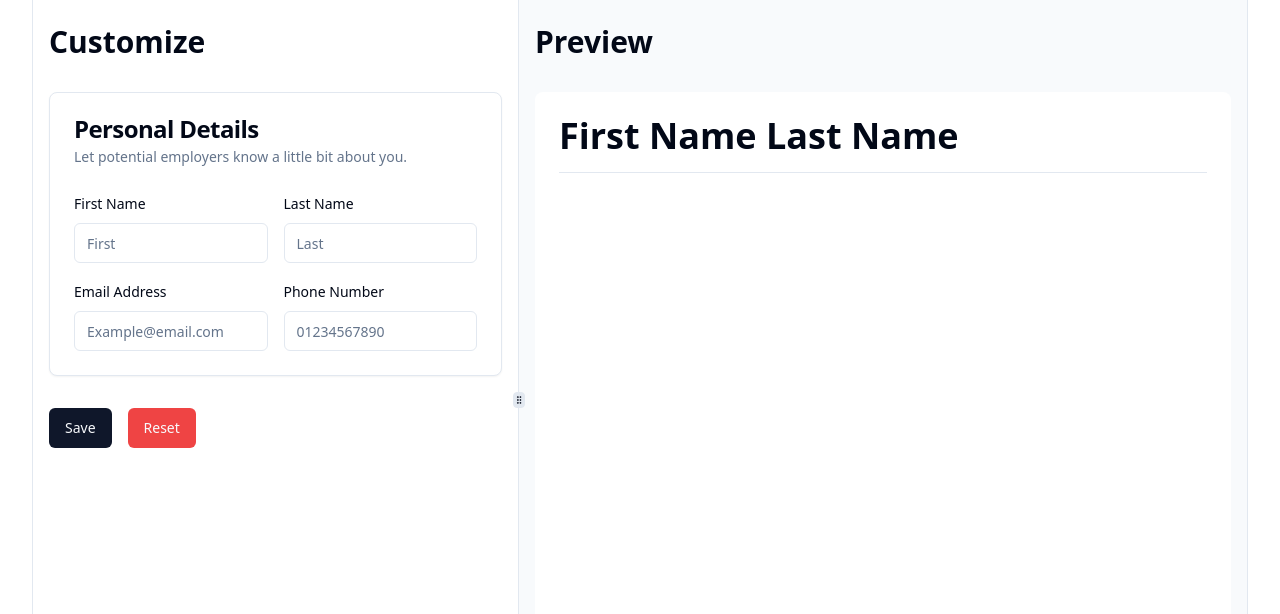
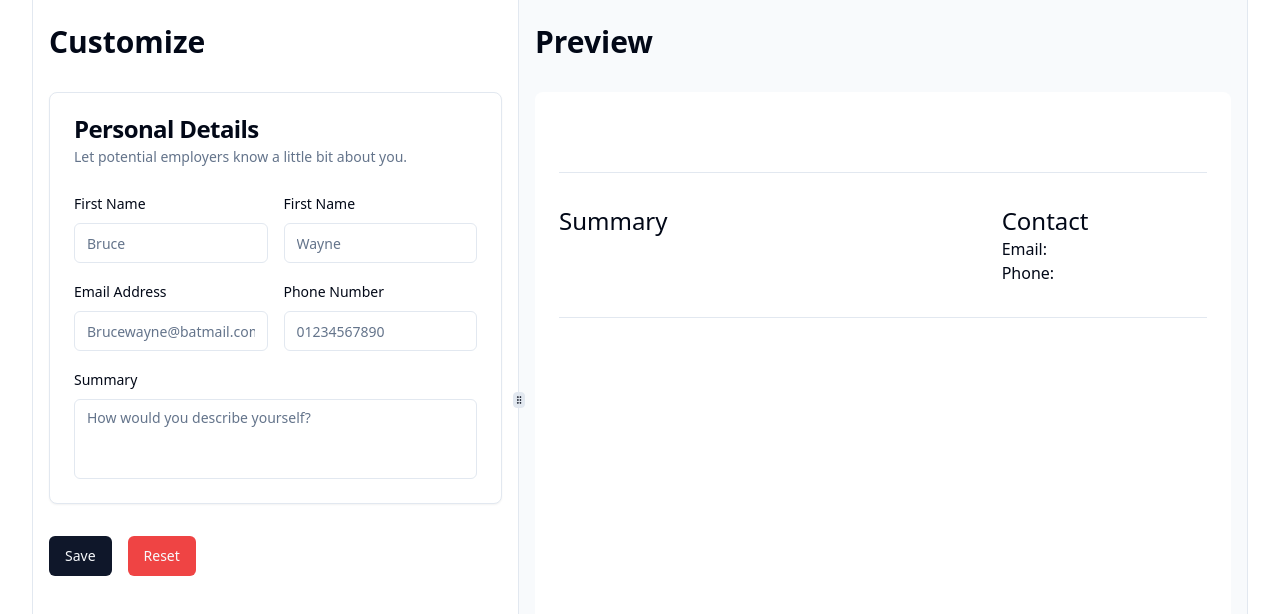
Before and after one commit to NatGlass/cv-builder, a React (Vite) app: page / in a window 1280 px wide. Shown: the top 614 px of the page. Built offline with nearby package versions, Linux system fonts and the light colour scheme.

Commit message:
summary input

```diff
--- a/src/components/customize-form.tsx
+++ b/src/components/customize-form.tsx
@@ -16,6 +16,7 @@ function CustomizeForm() {
         lastName: "",
         email: "",
         phone: "",
+        summary: "",
       },
     },
   });
--- a/src/components/preview.tsx
+++ b/src/components/preview.tsx
@@ -4,28 +4,38 @@ import { Separator } from "./ui/separator";
 function Preview() {
   const { formData } = useFormData();
   return (
-    <aside className="bg-slate-50 h-screen py-6 px-4 border-r">
+    <aside className="bg-slate-50 h-screen py-6 px-4 border-r ">
       <h1 className="text-3xl font-bold mb-8">Preview</h1>
-      <div className="w-full h-full min-w-[300px] bg-white rounded-lg">
+      <div className="w-full h-full min-w-[300px] bg-white rounded-lg overflow-hidden">
         <div className="p-6">
-          <h2 className="text-4xl font-bold mb-4">
-            {formData.personalDetails?.firstName ? (
-              <>{formData.personalDetails?.firstName}</>
-            ) : (
-              <>First Name</>
-            )}{" "}
-            {formData.personalDetails?.lastName ? (
-              <>{formData.personalDetails?.lastName}</>
-            ) : (
-              <>Last Name</>
-            )}{" "}
-          </h2>
+          <div>
+            <h2 className="text-4xl font-bold mb-4">
+              {formData.personalDetails?.firstName}
+              &nbsp;
+              {formData.personalDetails?.lastName}
+            </h2>
+            <Separator />
+          </div>
+          <section className="grid grid-cols-2 md:grid-cols-3 my-8 gap-x-4">
+            <div id="description" className="md:col-span-2">
+              <h2 className="text-2xl">Summary</h2>
+              <p className="max-w-prose">{formData.personalDetails?.summary}</p>
+            </div>
+            <div id="contact" className="md:col-span-1">
+              <h2 className="text-2xl">Contact</h2>
+              <div>
+                Email:&nbsp;
+                {formData.personalDetails?.email}
+              </div>
+              <div>
+                Phone:&nbsp;
+                {formData.personalDetails?.phone}
+              </div>
+            </div>
+          </section>
           <Separator />
         </div>
       </div>
-      <div></div>
-      <div>Email: {formData.personalDetails?.email}</div>
-      <div>Phone: {formData.personalDetails?.phone}</div>
     </aside>
   );
 }
--- a/src/components/subforms/personal.tsx
+++ b/src/components/subforms/personal.tsx
@@ -15,6 +15,7 @@ import {
   FormMessage,
 } from "../ui/form";
 import { Input } from "../ui/input";
+import { Textarea } from "../ui/textarea";
 
 function PersonalDetailsForm() {
   const form = useFormContext<PersonalDetailsType>();
@@ -26,7 +27,7 @@ function PersonalDetailsForm() {
           Let potential employers know a little bit about you.
         </CardDescription>
       </CardHeader>
-      <CardContent className="space-y-4 md:grid lg:grid-cols-2 lg:space-y-0 lg:gap-4">
+      <CardContent className="gap-y-4 gap-x-2 flex flex-col md:grid lg:grid-cols-2 lg:space-y-0 lg:gap-4">
         <FormField
           control={form.control}
           name="personalDetails.firstName"
@@ -34,7 +35,7 @@ function PersonalDetailsForm() {
             <FormItem>
               <FormLabel>First Name</FormLabel>
               <FormControl>
-                <Input {...field} placeholder="First" />
+                <Input {...field} placeholder="Bruce" />
               </FormControl>
               <FormMessage />
             </FormItem>
@@ -45,9 +46,9 @@ function PersonalDetailsForm() {
           name="personalDetails.lastName"
           render={({ field }) => (
             <FormItem>
-              <FormLabel>Last Name</FormLabel>
+              <FormLabel>First Name</FormLabel>
               <FormControl>
-                <Input {...field} placeholder="Last" />
+                <Input {...field} placeholder="Wayne" />
               </FormControl>
               <FormMessage />
             </FormItem>
@@ -60,7 +61,10 @@ function PersonalDetailsForm() {
             <FormItem>
               <FormLabel>Email Address</FormLabel>
               <FormControl>
-                <Input {...field} placeholder="Example@email.com" />
+                <Input
+                  {...field}
+                  placeholder="Brucewayne@batmail.com"
+                />
               </FormControl>
               <FormMessage />
             </FormItem>
@@ -79,6 +83,23 @@ function PersonalDetailsForm() {
             </FormItem>
           )}
         />
+        <FormField
+          control={form.control}
+          name="personalDetails.summary"
+          render={({ field }) => (
+            <FormItem className="col-span-2">
+              <FormLabel>Summary</FormLabel>
+              <FormControl>
+                <Textarea
+                  {...field}
+                  className="resize-none"
+                  placeholder="How would you describe yourself?"
+                />
+              </FormControl>
+              <FormMessage />
+            </FormItem>
+          )}
+        />
       </CardContent>
     </Card>
   );
--- /dev/null
+++ b/src/components/ui/textarea.tsx
@@ -0,0 +1,24 @@
+import * as React from "react"
+
+import { cn } from "@/lib/utils"
+
+export interface TextareaProps
+  extends React.TextareaHTMLAttributes<HTMLTextAreaElement> {}
+
+const Textarea = React.forwardRef<HTMLTextAreaElement, TextareaProps>(
+  ({ className, ...props }, ref) => {
+    return (
+      <textarea
+        className={cn(
+          "flex min-h-[80px] w-full rounded-md border border-input bg-background px-3 py-2 text-sm ring-offset-background placeholder:text-muted-foreground focus-visible:outline-none focus-visible:ring-2 focus-visible:ring-ring focus-visible:ring-offset-2 disabled:cursor-not-allowed disabled:opacity-50",
+          className
+        )}
+        ref={ref}
+        {...props}
+      />
+    )
+  }
+)
+Textarea.displayName = "Textarea"
+
+export { Textarea }
--- a/src/contexts/FormContext.tsx
+++ b/src/contexts/FormContext.tsx
@@ -13,6 +13,7 @@ type FormData = {
     lastName: string;
     email: string;
     phone: string;
+    summary: string;
   };
 };
 
@@ -39,6 +40,7 @@ export const FormDataProvider = ({ children }: PropsWithChildren) => {
       lastName: "",
       email: "",
       phone: "",
+      summary: "",
     },
   };
   const [formData, setFormData] = useState<FormData>(initialFormData);
--- a/src/validators/index.ts
+++ b/src/validators/index.ts
@@ -5,6 +5,10 @@ const personalDetailsSchema = z.object({
   lastName: z.string().min(1, { message: "Last name is required" }),
   email: z.string().email({ message: "Invalid email address" }),
   phone: z.string().min(10, { message: "Invalid phone number" }),
+  summary: z
+    .string()
+    .min(1, { message: "Summary is required" })
+    .max(240, { message: "Try to keep your summary succinct!" }),
 });
 
 type PersonalDetailsType = {
```
